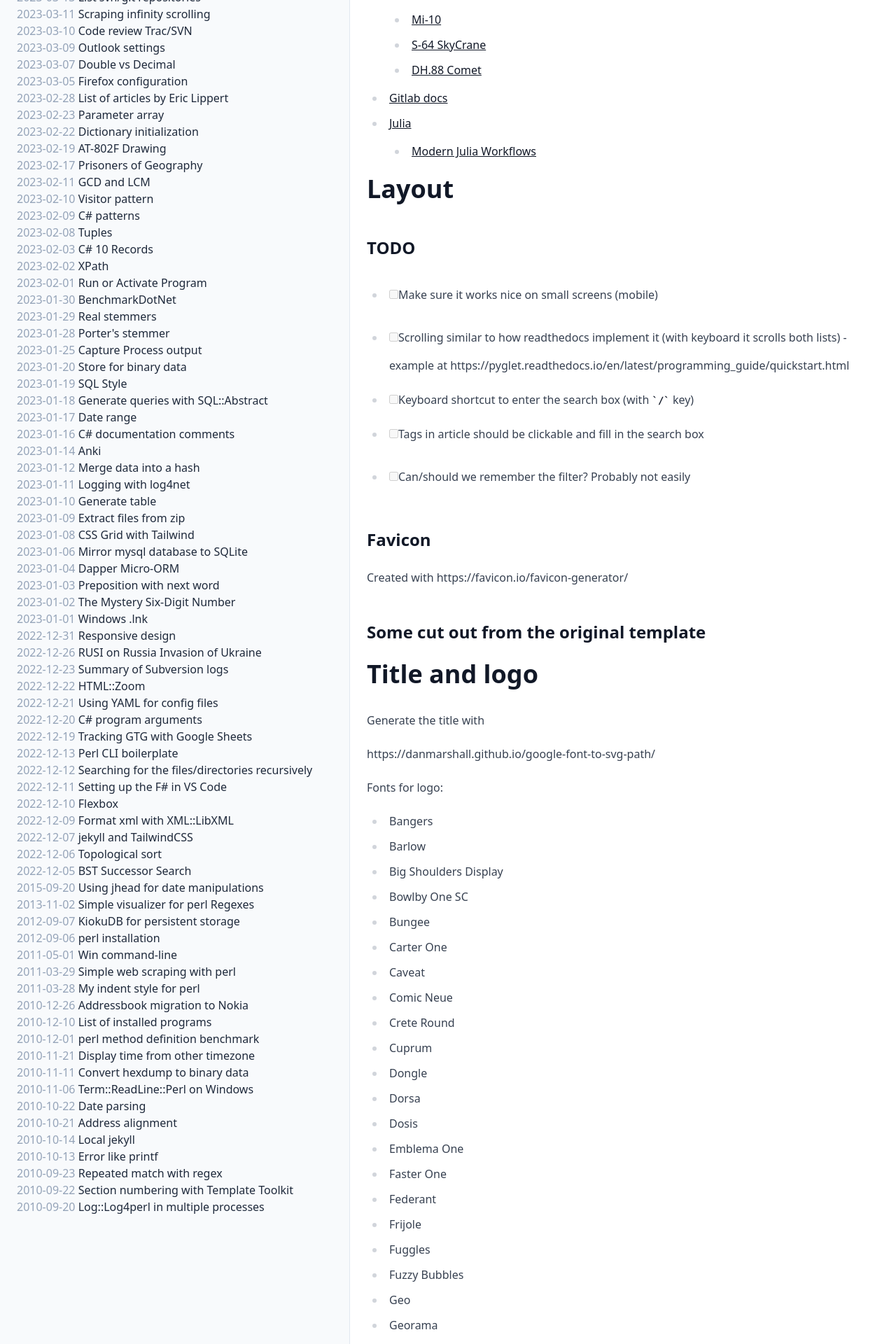
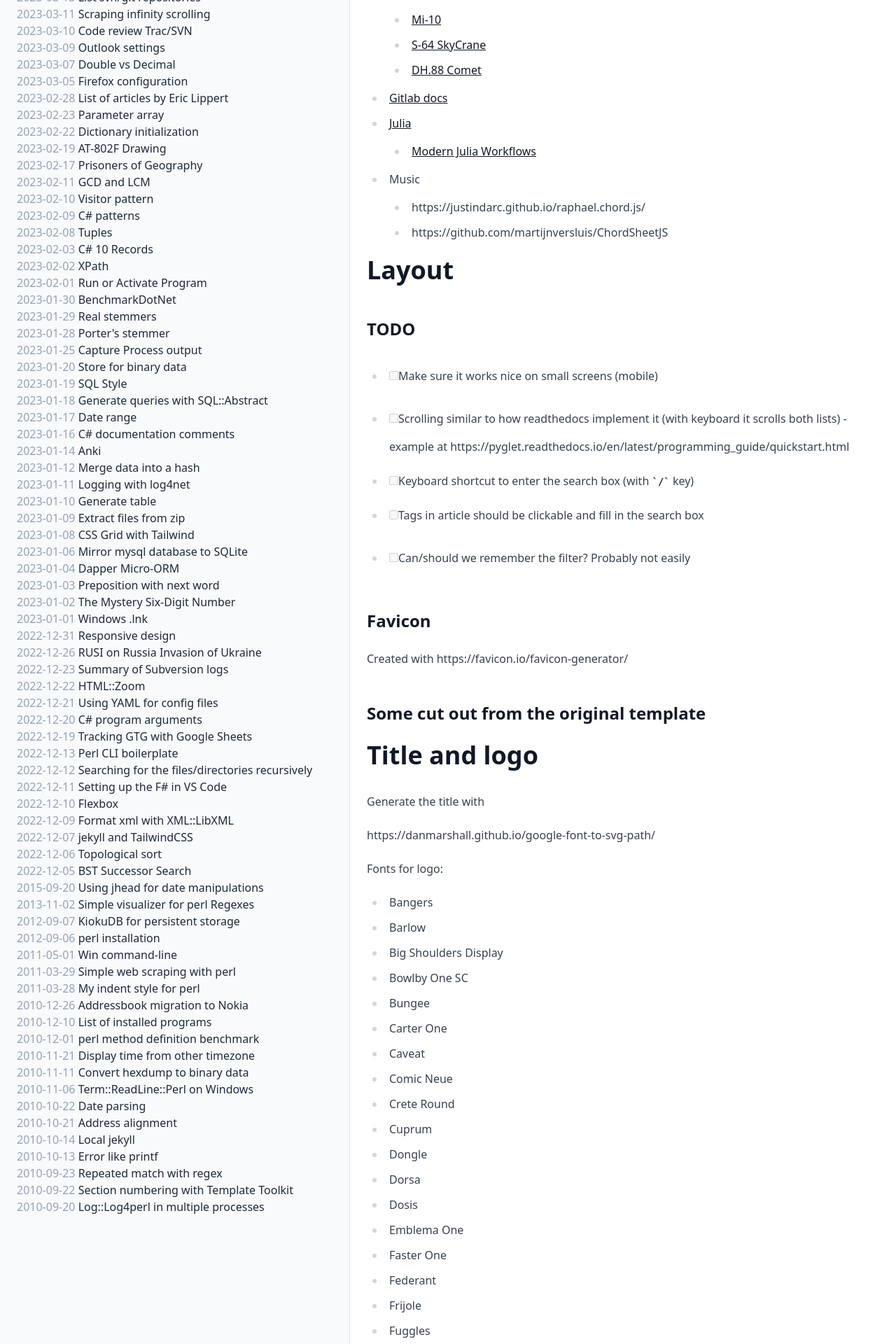
Before and after one commit to bvr/bvr.github.io, a Jekyll site: the page built from notes.md, in a window 1280 px wide. Shown: the part 1902-3822 px from the top of the page at 70% size. Built offline with Jekyll 4.4.1, drawn with Linux system fonts in a browser that asks for light colours; our own code applies the rules of GitHub Pages for plain Markdown files.

Commit message:
Music related links

```diff
--- a/notes.md
+++ b/notes.md
@@ -53,6 +53,9 @@
  - [Gitlab docs](https://docs.gitlab.com/)
  - [Julia](https://www.julialang.org/)
    - [Modern Julia Workflows](https://modernjuliaworkflows.org/writing/)
+ - Music
+   - https://justindarc.github.io/raphael.chord.js/
+   - https://github.com/martijnversluis/ChordSheetJS
 
 # Layout
 
```
